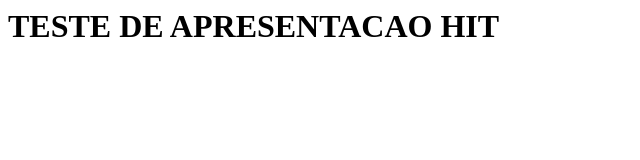
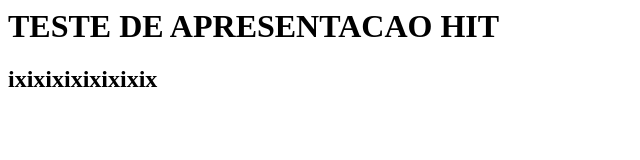
Before and after one commit to jorgeancelmo/cursogitporto3, a plain HTML site: page index.html in a window 1280 px wide. Shown: the whole page, without its empty margins (0-640 px from the left). Drawn offline with Linux system fonts and the light colour scheme.

Commit message:
arquivo de teste

```diff
--- a/index.html
+++ b/index.html
@@ -1 +1,2 @@
 <h1>TESTE DE APRESENTACAO HIT</h1>
+<h2> ixixixixixixixix <h2>
```
Also changed, not shown: arq_teste.txt (added).
